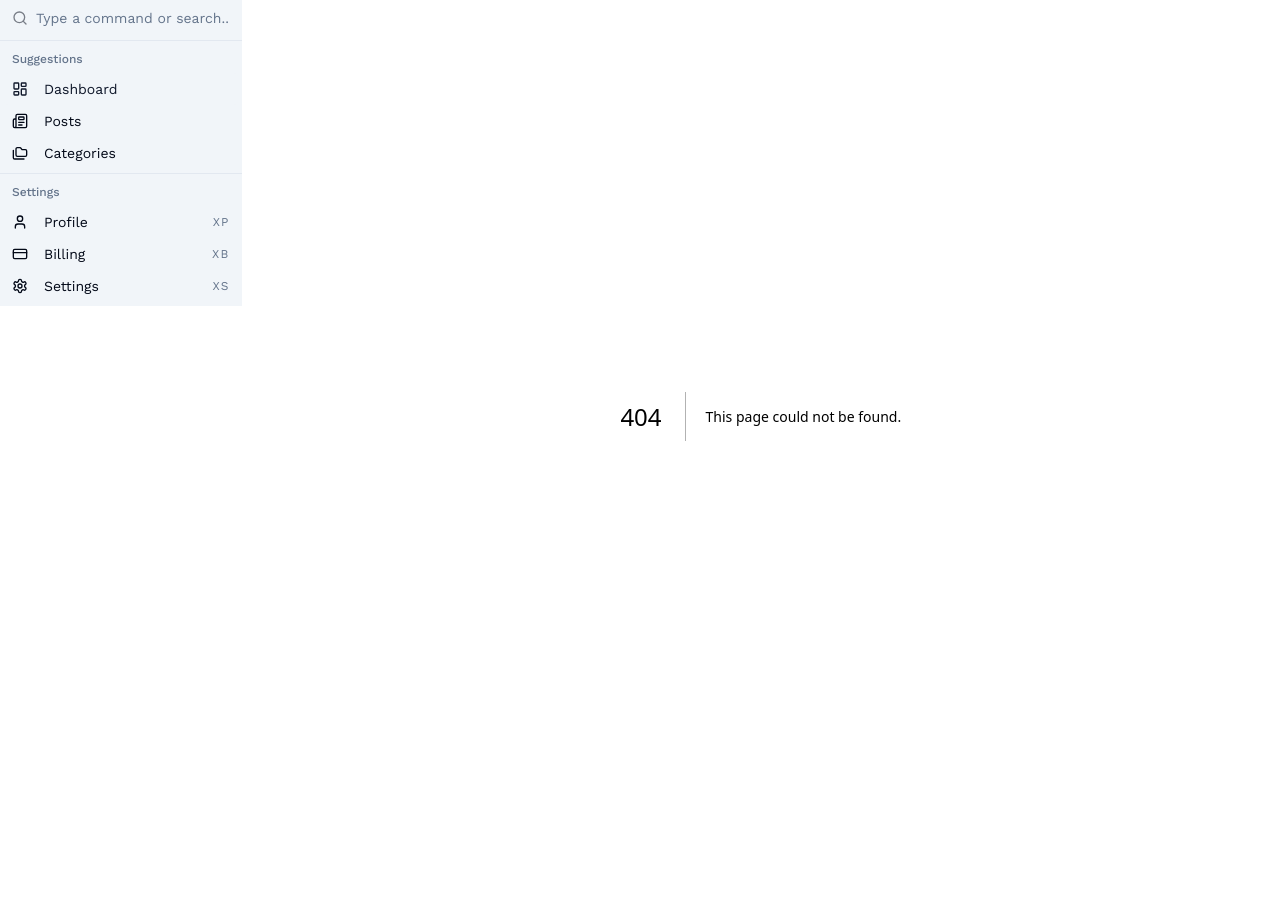
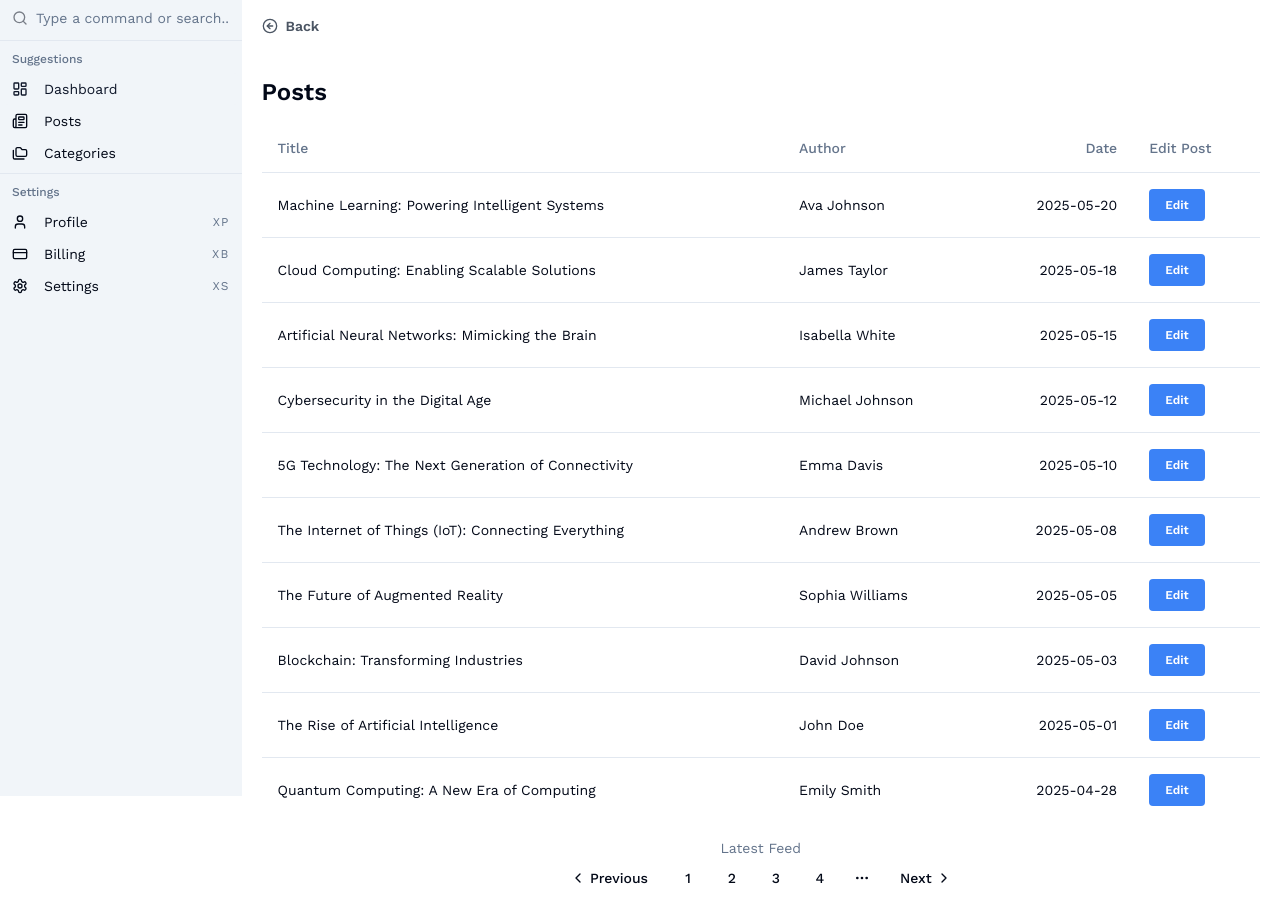
Before and after one commit to ChromeHert/ClientDashboard, a Next.js app: page /posts in a window 1280 px wide. Before the commit this address had no page. Shown: the part 60-978 px from the top of the page. Before the commit the page ends 896 px from the top, so only its background shows below. Built offline with nearby package versions, Linux system fonts and the light colour scheme; what tailwindcss-debug-screens would draw is missing.

Commit message:
add post editing and pagination components; update global styles

```diff
--- a/package.json
+++ b/package.json
@@ -12,7 +12,7 @@
     "@radix-ui/react-avatar": "^1.1.3",
     "@radix-ui/react-dialog": "^1.1.4",
     "@radix-ui/react-dropdown-menu": "^2.1.5",
-    "@radix-ui/react-slot": "^1.1.1",
+    "@radix-ui/react-slot": "^1.1.2",
     "@radix-ui/react-tooltip": "^1.1.6",
     "@react-hook/window-size": "^3.1.1",
     "class-variance-authority": "^0.7.1",
--- /dev/null
+++ b/src/app/(main)/posts/edit/[id]/page.tsx
@@ -0,0 +1,14 @@
+import PreviousBtn from "@/components/PreviousBtn";
+
+
+const PostEditPage = () => {
+    return (
+        <>
+        <PreviousBtn text="Go To Posts" link="/posts" />
+        </>
+     );
+}
+
+export default PostEditPage;
+
+// add ShadCN form, input & textarea
--- /dev/null
+++ b/src/app/(main)/posts/page.tsx
@@ -0,0 +1,16 @@
+import PostsTable from "@/components/posts/PostTable";
+import PreviousBtn from "@/components/PreviousBtn";
+import PostPagination from "@/components/posts/PostPagination";
+
+
+const PostsPage = () => {
+    return (
+        <>
+        <PreviousBtn text="Back" link="/" />
+        <PostsTable />
+        <PostPagination />
+        </>
+     );
+}
+
+export default PostsPage;
--- a/src/app/globals.css
+++ b/src/app/globals.css
@@ -70,3 +70,14 @@ body {
     @apply bg-background text-foreground;
   }
 }
+
+
+
+@layer base {
+  * {
+    @apply border-border outline-ring/50;
+  }
+  body {
+    @apply bg-background text-foreground;
+  }
+}
--- /dev/null
+++ b/src/components/PreviousBtn.tsx
@@ -0,0 +1,19 @@
+import { ArrowLeftCircle } from "lucide-react";
+import Link from "next/link";
+
+interface PreviousBtnProps {
+    text: string;
+    link: string;
+}
+
+const PreviousBtn = ({ text, link }: PreviousBtnProps) => {
+    return (
+        <>
+        <Link href={link} className="flex items-center text-sm text-gray-600 hover:text-gray-900 font-bold mb-5 gap-1">
+            <ArrowLeftCircle size={16} className="mr-1" /> { text }
+        </Link>
+        </>
+     );
+}
+
+export default PreviousBtn;
--- a/src/components/Sidebar.tsx
+++ b/src/components/Sidebar.tsx
@@ -9,13 +9,18 @@ import {
     CommandShortcut,
   } from "@/components/ui/command"
   import Link from "next/link";
-  import { LayoutDashboard, Newspaper, Folders, CreditCard, Settings, User } from "lucide-react";
+  import { LayoutDashboard,
+    Newspaper,
+    Folders,
+    CreditCard,
+    Settings,
+    User } from "lucide-react";
 
 
 const Sidebar = () => {
     return (
         <>
-            <aside>
+            <aside className="h-[100vh]">
                 <Command className="bg-secondary rounded-none">
                     <CommandInput placeholder="Type a command or search..." />
                     <CommandList>
--- /dev/null
+++ b/src/components/posts/PostPagination.tsx
@@ -0,0 +1,41 @@
+import {
+    Pagination,
+    PaginationContent,
+    PaginationEllipsis,
+    PaginationItem,
+    PaginationLink,
+    PaginationNext,
+    PaginationPrevious,
+  } from "@/components/ui/pagination"
+
+
+const PostPagination = () => {
+    return <Pagination>
+        <PaginationContent>
+            <PaginationItem>
+                <PaginationPrevious href="#" />
+            </PaginationItem>
+            <PaginationItem>
+                <PaginationLink href="#">1</PaginationLink>
+            </PaginationItem>
+            <PaginationItem>
+                <PaginationLink href="#">2</PaginationLink>
+            </PaginationItem>
+            <PaginationItem>
+                <PaginationLink href="#">3</PaginationLink>
+            </PaginationItem>
+            <PaginationItem>
+                <PaginationLink href="#">4</PaginationLink>
+            </PaginationItem>
+            <PaginationItem>
+                <PaginationEllipsis />
+            </PaginationItem>
+            <PaginationItem>
+                <PaginationNext href="#" />
+            </PaginationItem>
+        </PaginationContent>
+    </Pagination>
+
+}
+
+export default PostPagination;
--- /dev/null
+++ b/src/components/ui/pagination.tsx
@@ -0,0 +1,117 @@
+import * as React from "react"
+import { ChevronLeft, ChevronRight, MoreHorizontal } from "lucide-react"
+
+import { cn } from "@/lib/utils"
+import { ButtonProps, buttonVariants } from "@/components/ui/button"
+
+const Pagination = ({ className, ...props }: React.ComponentProps<"nav">) => (
+  <nav
+    role="navigation"
+    aria-label="pagination"
+    className={cn("mx-auto flex w-full justify-center", className)}
+    {...props}
+  />
+)
+Pagination.displayName = "Pagination"
+
+const PaginationContent = React.forwardRef<
+  HTMLUListElement,
+  React.ComponentProps<"ul">
+>(({ className, ...props }, ref) => (
+  <ul
+    ref={ref}
+    className={cn("flex flex-row items-center gap-1", className)}
+    {...props}
+  />
+))
+PaginationContent.displayName = "PaginationContent"
+
+const PaginationItem = React.forwardRef<
+  HTMLLIElement,
+  React.ComponentProps<"li">
+>(({ className, ...props }, ref) => (
+  <li ref={ref} className={cn("", className)} {...props} />
+))
+PaginationItem.displayName = "PaginationItem"
+
+type PaginationLinkProps = {
+  isActive?: boolean
+} & Pick<ButtonProps, "size"> &
+  React.ComponentProps<"a">
+
+const PaginationLink = ({
+  className,
+  isActive,
+  size = "icon",
+  ...props
+}: PaginationLinkProps) => (
+  <a
+    aria-current={isActive ? "page" : undefined}
+    className={cn(
+      buttonVariants({
+        variant: isActive ? "outline" : "ghost",
+        size,
+      }),
+      className
+    )}
+    {...props}
+  />
+)
+PaginationLink.displayName = "PaginationLink"
+
+const PaginationPrevious = ({
+  className,
+  ...props
+}: React.ComponentProps<typeof PaginationLink>) => (
+  <PaginationLink
+    aria-label="Go to previous page"
+    size="default"
+    className={cn("gap-1 pl-2.5", className)}
+    {...props}
+  >
+    <ChevronLeft className="h-4 w-4" />
+    <span>Previous</span>
+  </PaginationLink>
+)
+PaginationPrevious.displayName = "PaginationPrevious"
+
+const PaginationNext = ({
+  className,
+  ...props
+}: React.ComponentProps<typeof PaginationLink>) => (
+  <PaginationLink
+    aria-label="Go to next page"
+    size="default"
+    className={cn("gap-1 pr-2.5", className)}
+    {...props}
+  >
+    <span>Next</span>
+    <ChevronRight className="h-4 w-4" />
+  </PaginationLink>
+)
+PaginationNext.displayName = "PaginationNext"
+
+const PaginationEllipsis = ({
+  className,
+  ...props
+}: React.ComponentProps<"span">) => (
+  <span
+    aria-hidden
+    className={cn("flex h-9 w-9 items-center justify-center", className)}
+    {...props}
+  >
+    <MoreHorizontal className="h-4 w-4" />
+    <span className="sr-only">More pages</span>
+  </span>
+)
+PaginationEllipsis.displayName = "PaginationEllipsis"
+
+export {
+  Pagination,
+  PaginationContent,
+  PaginationEllipsis,
+  PaginationItem,
+  PaginationLink,
+  PaginationNext,
+  PaginationPrevious,
+}
```
Also changed, not shown: 1 other file (tests, documents, lock files or other folders).
